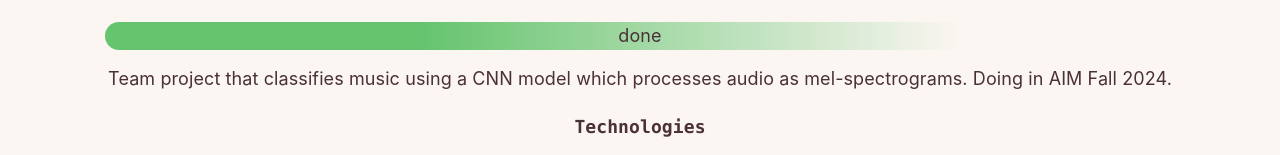
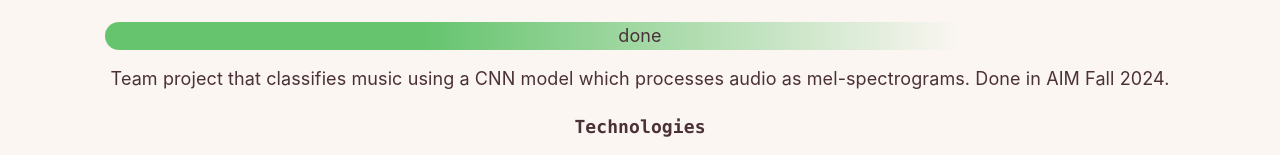
Before and after one commit to raspberryhelp/raspberryhelpdev, a React (Vite) app in the folder raspberryhelppersonal/: page /Projects/classif in a window 1280 px wide. Shown: the part 200-355 px from the top of the page. Built offline with nearby package versions, Linux system fonts and the light colour scheme.

Commit message:
projectdata update

```diff
--- a/raspberryhelppersonal/src/data/projectdata.jsx
+++ b/raspberryhelppersonal/src/data/projectdata.jsx
@@ -45,14 +45,14 @@ export const projects = [
     "SciPy",
     "Matplotlib",
   ],
-  progress: "done",
+  progress: "ongoing",
     github: "https://github.com/raspberryhelp/kmeansvoronoi-cs6319",
     category: "project",
 },
 {
     id:"classif",
     title:"Classif.ai",
-    description:"Team project that classifies music using a CNN model which processes audio as mel-spectrograms. Doing in AIM Fall 2024.",
+    description:"Team project that classifies music using a CNN model which processes audio as mel-spectrograms. Done in AIM Fall 2024.",
     progress: "done",
     technologies: ["React", "Vite", "Tailwind", "Tensorflow", "Librosa", "Boto3", "Matplotlib", "SciPy"],
     github: "https://github.com/ly-sona/music-genre-classification",
@@ -90,7 +90,7 @@ export const projects = [
     {
     id:"dreamhome",
     title: "Dream Home ",
-    description: "A choose your own adventure: Visual Novel for WEHack 2025 for the CBRE Track.",
+    description: "A choose your own adventure: Visual Novel for WEHack 2025 for the CBRE Track. This was made with Renpy 8.5.2. Unfortunately I couldn't try to use APIs for this because of the time limit but I thought it was a cool concept to try.",
     progress: "done",
     technologies: ["RenPy"],
     github:"https://github.com/raspberryhelp/Wehack-Dream-Home",
```
